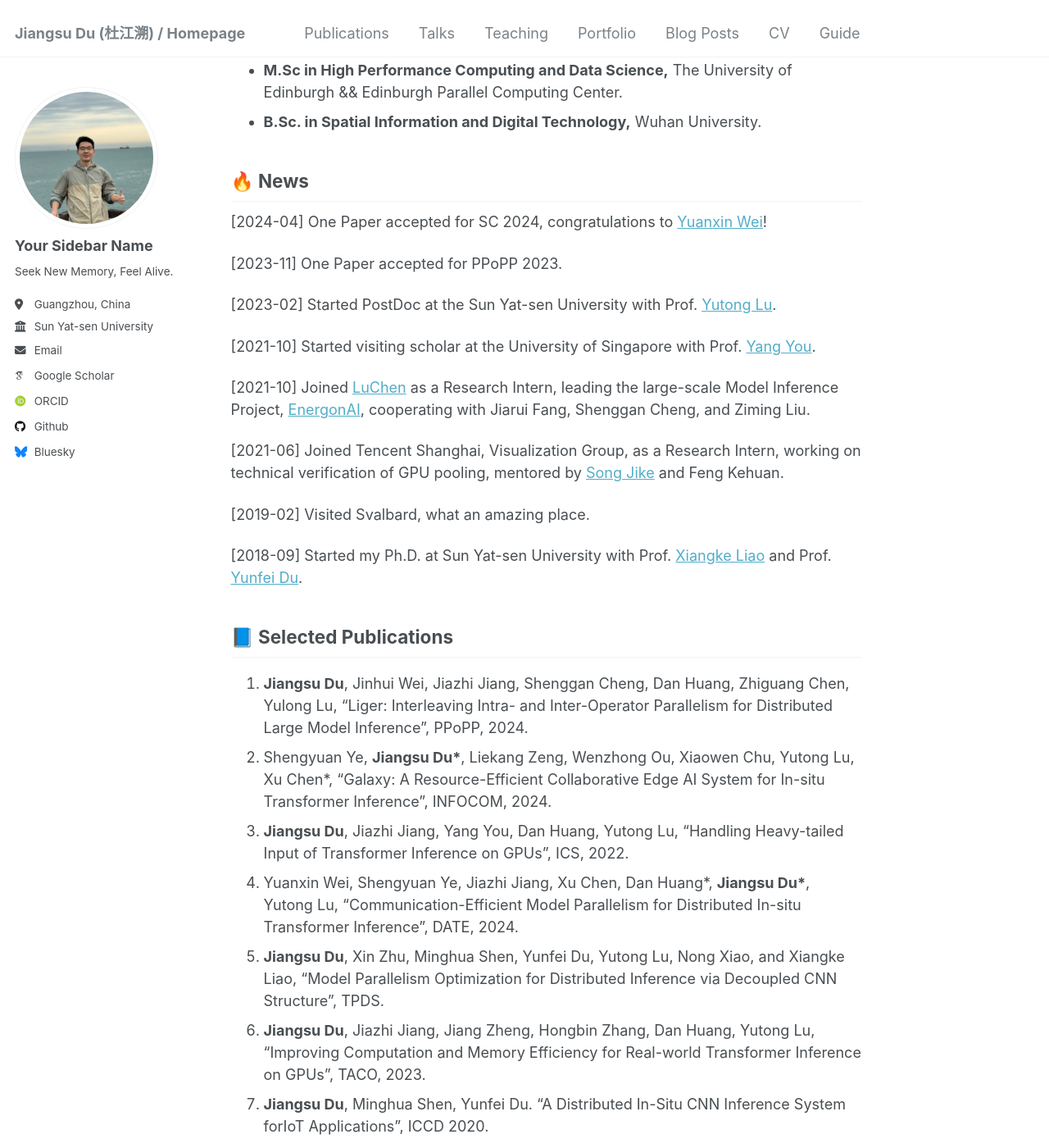
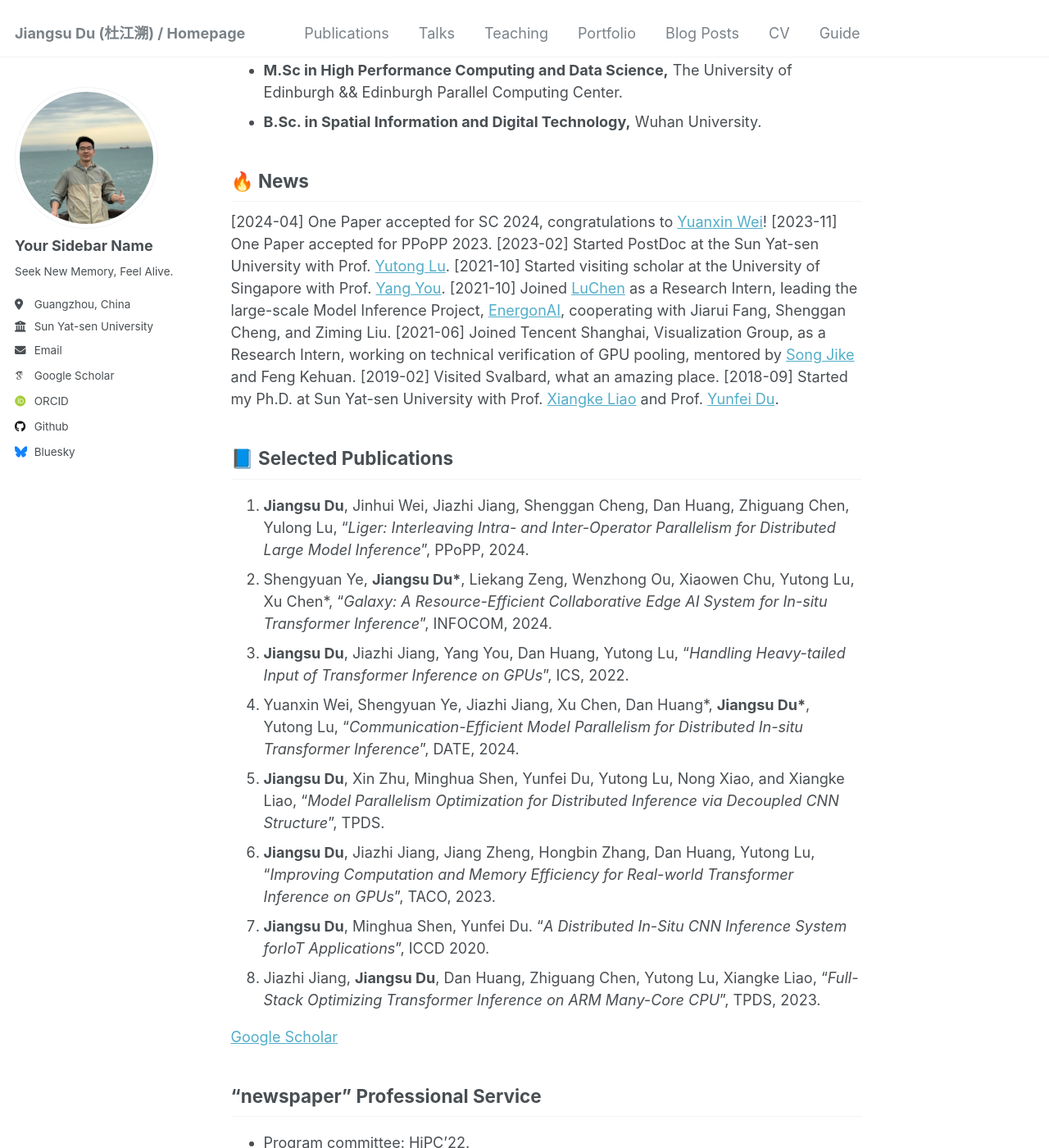
Before and after one commit to dujiangsu/dujiangsu.github.io, a Jekyll site: the page built from _pages/about.md, in a window 1280 px wide and 1400 px high, scrolled down 409 px. Shown: the whole window at 82% size. Built offline with Jekyll 4.4.1, drawn with Linux system fonts in a browser that asks for light colours; emoji names are drawn with the system emoji font; some web fonts are replaced; some of the changed text lies outside the part shown.

Commit message:
update about.md

```diff
--- a/_pages/about.md
+++ b/_pages/about.md
@@ -24,33 +24,26 @@ Hi, I am currently a postdoctoral research fellow at [Sun Yat-sen University](ht
 ## :fire: News
 
 [2024-04] One Paper accepted for SC 2024, congratulations to [Yuanxin Wei](https://yuanxinnn.github.io/)!
-
 [2023-11] One Paper accepted for PPoPP 2023.
-
 [2023-02] Started PostDoc at the Sun Yat-sen University with Prof. [Yutong Lu](https://baike.baidu.com/link?url=fcpCKn80OKYp5P7NydFvZux6Qq4MJGxKiByJ3QxbWjSHuuKimoERoOag4PT4f9vEfbgXHRXibHIko2r7wv2TiL_qes9_HtkgIBIXNFM-tZsBx-0uvjAcbLcuhFWeNX_S).
-
 [2021-10] Started visiting scholar at the University of Singapore with Prof. [Yang You](https://www.comp.nus.edu.sg/cs/bio/youy/).
-
 [2021-10] Joined [LuChen](https://www.luchentech.com/) as a Research Intern, leading the large-scale Model Inference Project, [EnergonAI](https://github.com/hpcaitech/EnergonAI), cooperating with Jiarui Fang, Shenggan Cheng, and Ziming Liu.
-
 [2021-06] Joined Tencent Shanghai, Visualization Group, as a Research Intern, working on technical verification of GPU pooling, mentored by [Song Jike](https://www.linkedin.com/in/albcamus/?originalSubdomain=cn) and Feng Kehuan.
-
 [2019-02] Visited Svalbard, what an amazing place.
-
 [2018-09] Started my Ph.D. at Sun Yat-sen University with Prof. [Xiangke Liao](https://www.cae.cn/cae/html/main/colys/68400379.html) and Prof. [Yunfei Du](https://baike.baidu.com/item/%E6%9D%9C%E4%BA%91%E9%A3%9E/23715232).
 
 
 
 ## :blue_book: Selected Publications
 
-1. **Jiangsu Du**, Jinhui Wei, Jiazhi Jiang, Shenggan Cheng, Dan Huang, Zhiguang Chen, Yulong Lu, "Liger: Interleaving Intra- and Inter-Operator Parallelism for Distributed Large Model Inference", PPoPP, 2024.
-2. Shengyuan Ye, **Jiangsu Du\***, Liekang Zeng, Wenzhong Ou, Xiaowen Chu, Yutong Lu, Xu Chen\*, "Galaxy: A Resource-Efficient Collaborative Edge AI System for In-situ Transformer Inference", INFOCOM, 2024.
-3. **Jiangsu Du**, Jiazhi Jiang, Yang You, Dan Huang, Yutong Lu, "Handling Heavy-tailed Input of Transformer Inference on GPUs", ICS, 2022.
-4. Yuanxin Wei, Shengyuan Ye, Jiazhi Jiang, Xu Chen, Dan Huang\*, **Jiangsu Du\***, Yutong Lu, "Communication-Efficient Model Parallelism for Distributed In-situ Transformer Inference", DATE, 2024.
-5. **Jiangsu Du**, Xin Zhu, Minghua Shen, Yunfei Du, Yutong Lu, Nong Xiao, and Xiangke Liao, "Model Parallelism Optimization for Distributed Inference via Decoupled CNN Structure", TPDS.
-6. **Jiangsu Du**, Jiazhi Jiang, Jiang Zheng, Hongbin Zhang, Dan Huang, Yutong Lu, "Improving Computation and Memory Efficiency for Real-world Transformer Inference on GPUs", TACO, 2023.
-7. **Jiangsu Du**, Minghua Shen, Yunfei Du. "A Distributed In-Situ CNN Inference System forIoT Applications", ICCD 2020.
-8. Jiazhi Jiang, **Jiangsu Du**, Dan Huang, Zhiguang Chen, Yutong Lu, Xiangke Liao, "Full-Stack Optimizing Transformer Inference on ARM Many-Core CPU", TPDS, 2023.
+1. **Jiangsu Du**, Jinhui Wei, Jiazhi Jiang, Shenggan Cheng, Dan Huang, Zhiguang Chen, Yulong Lu, "*Liger: Interleaving Intra- and Inter-Operator Parallelism for Distributed Large Model Inference*", PPoPP, 2024.
+2. Shengyuan Ye, **Jiangsu Du\***, Liekang Zeng, Wenzhong Ou, Xiaowen Chu, Yutong Lu, Xu Chen\*, "*Galaxy: A Resource-Efficient Collaborative Edge AI System for In-situ Transformer Inference*", INFOCOM, 2024.
+3. **Jiangsu Du**, Jiazhi Jiang, Yang You, Dan Huang, Yutong Lu, "*Handling Heavy-tailed Input of Transformer Inference on GPUs*", ICS, 2022.
+4. Yuanxin Wei, Shengyuan Ye, Jiazhi Jiang, Xu Chen, Dan Huang\*, **Jiangsu Du\***, Yutong Lu, "*Communication-Efficient Model Parallelism for Distributed In-situ Transformer Inference*", DATE, 2024.
+5. **Jiangsu Du**, Xin Zhu, Minghua Shen, Yunfei Du, Yutong Lu, Nong Xiao, and Xiangke Liao, "*Model Parallelism Optimization for Distributed Inference via Decoupled CNN Structure*", TPDS.
+6. **Jiangsu Du**, Jiazhi Jiang, Jiang Zheng, Hongbin Zhang, Dan Huang, Yutong Lu, "*Improving Computation and Memory Efficiency for Real-world Transformer Inference on GPUs*", TACO, 2023.
+7. **Jiangsu Du**, Minghua Shen, Yunfei Du. "*A Distributed In-Situ CNN Inference System forIoT Applications*", ICCD 2020.
+8. Jiazhi Jiang, **Jiangsu Du**, Dan Huang, Zhiguang Chen, Yutong Lu, Xiangke Liao, "*Full-Stack Optimizing Transformer Inference on ARM Many-Core CPU*", TPDS, 2023.
 
 [Google Scholar](https://scholar.google.com/citations?user=GayKRzEAAAAJ&hl=en&oi=ao)
 
```
